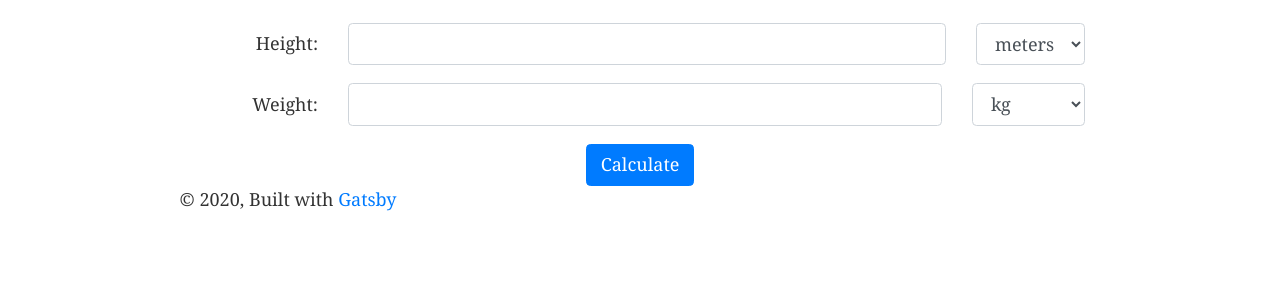
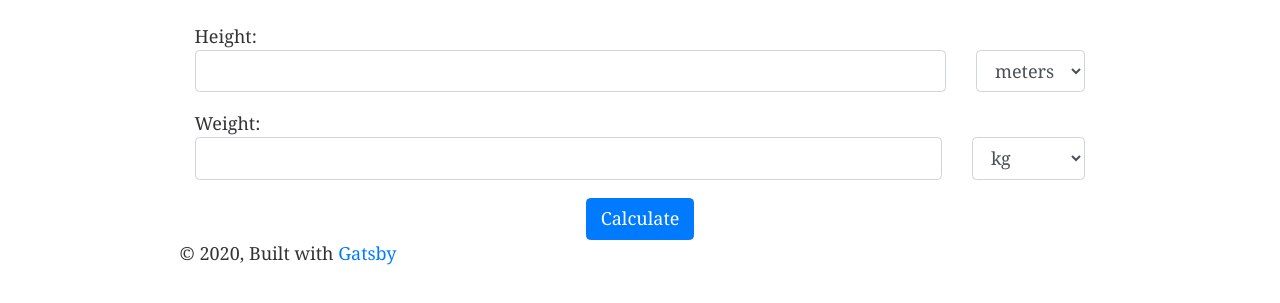
Before and after one commit to dbispo/fitness-calculators, a Gatsby site: page /bmi in a window 1280 px wide. Shown: the part 111-414 px from the top of the page. Built offline with nearby package versions, Linux system fonts and the light colour scheme; Gatsby itself is replaced by a stand-in of ours.

Commit message:
Label position updated

```diff
--- /dev/null
+++ b/src/components/bmi/height.js
@@ -0,0 +1,26 @@
+import React, { Component } from 'react'
+import { Col, Form, Row } from 'react-bootstrap';
+
+class Height extends Component {
+    render() {
+        return (
+            <>
+                <Row>
+                    <Col>Height:</Col>
+                </Row>
+                <Row>
+                    <Col>
+                        <Form.Control type="number" /></Col>
+                    <Col md="auto">
+                        <Form.Control as="select">
+                            <option>meters</option>
+                            <option>feet</option>
+                        </Form.Control>
+                    </Col>
+                </Row>
+            </>
+        )
+    }
+}
+
+export default Height;
--- /dev/null
+++ b/src/components/bmi/weight.js
@@ -0,0 +1,25 @@
+import React, { Component } from 'react'
+import { Col, Form, Row } from 'react-bootstrap';
+
+class Weight extends Component {
+    render() {
+        return (
+            <>
+                <Row>
+                    <Col>Weight:</Col>
+                </Row>
+                <Row>
+                    <Col><Form.Control type="number" /></Col>
+                    <Col md="auto">
+                        <Form.Control as="select">
+                            <option>kg</option>
+                            <option>pounds</option>
+                        </Form.Control>
+                    </Col>
+                </Row>
+            </>
+        )
+    }
+}
+
+export default Weight;
--- a/src/pages/bmi.js
+++ b/src/pages/bmi.js
@@ -1,7 +1,9 @@
 import React from "react"
+import { Button, Col, Container, Row } from "react-bootstrap"
+import Height from "../components/bmi/height"
+import Weight from "../components/bmi/weight"
 import Layout from "../components/layout"
 import SEO from "../components/seo"
-import { Container, Row, Col, Form, Button } from "react-bootstrap"
 
 
 const IndexPage = () => (
@@ -10,23 +12,13 @@ const IndexPage = () => (
         <h1>Body Mass Index</h1>
         <Container>
             <Row className="mb-3">
-                <Col md="2" className="my-auto text-right">Height:</Col>
-                <Col><Form.Control type="number" /></Col>
-                <Col md="auto">
-                    <Form.Control as="select">
-                        <option>meters</option>
-                        <option>feet</option>
-                    </Form.Control>
+                <Col>
+                    <Height />
                 </Col>
             </Row>
             <Row className="mb-3">
-                <Col md="2" className="my-auto text-right">Weight:</Col>
-                <Col><Form.Control type="number" /></Col>
-                <Col md="auto">
-                    <Form.Control as="select">
-                        <option>kg</option>
-                        <option>pounds</option>
-                    </Form.Control>
+                <Col>
+                    <Weight />
                 </Col>
             </Row>
             <Row className="justify-content-center">
```
Also changed, not shown: src/components/pace/components/distance.js (+8 -2 lines), src/components/pace/components/pace.js (+7 -1 lines), src/components/pace/components/time.js (+18 -11 lines), README.md, src/components/bmi/form.js (added), src/components/bmi/reducers.js (added), src/components/bmi/store.js (added).
